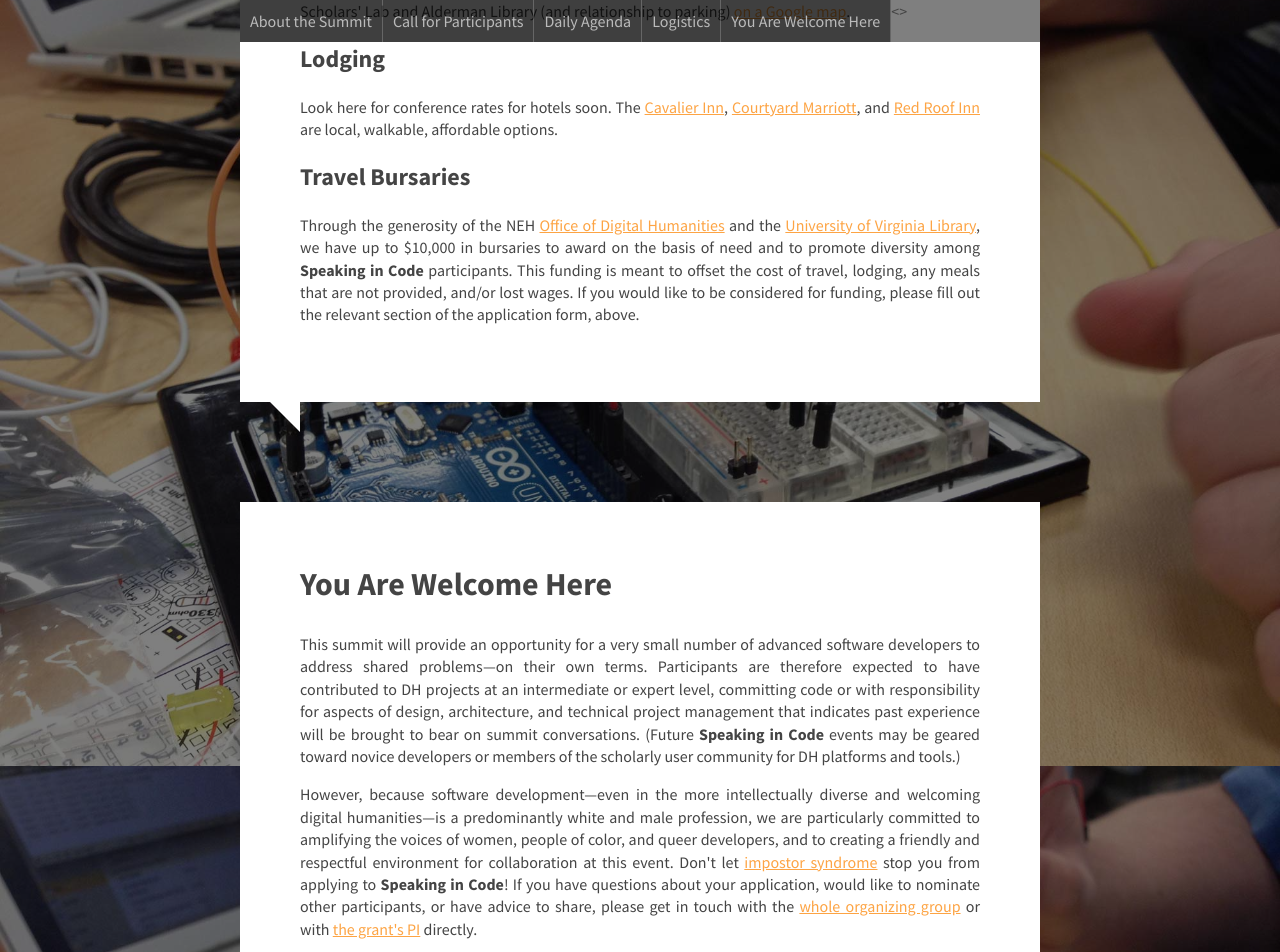
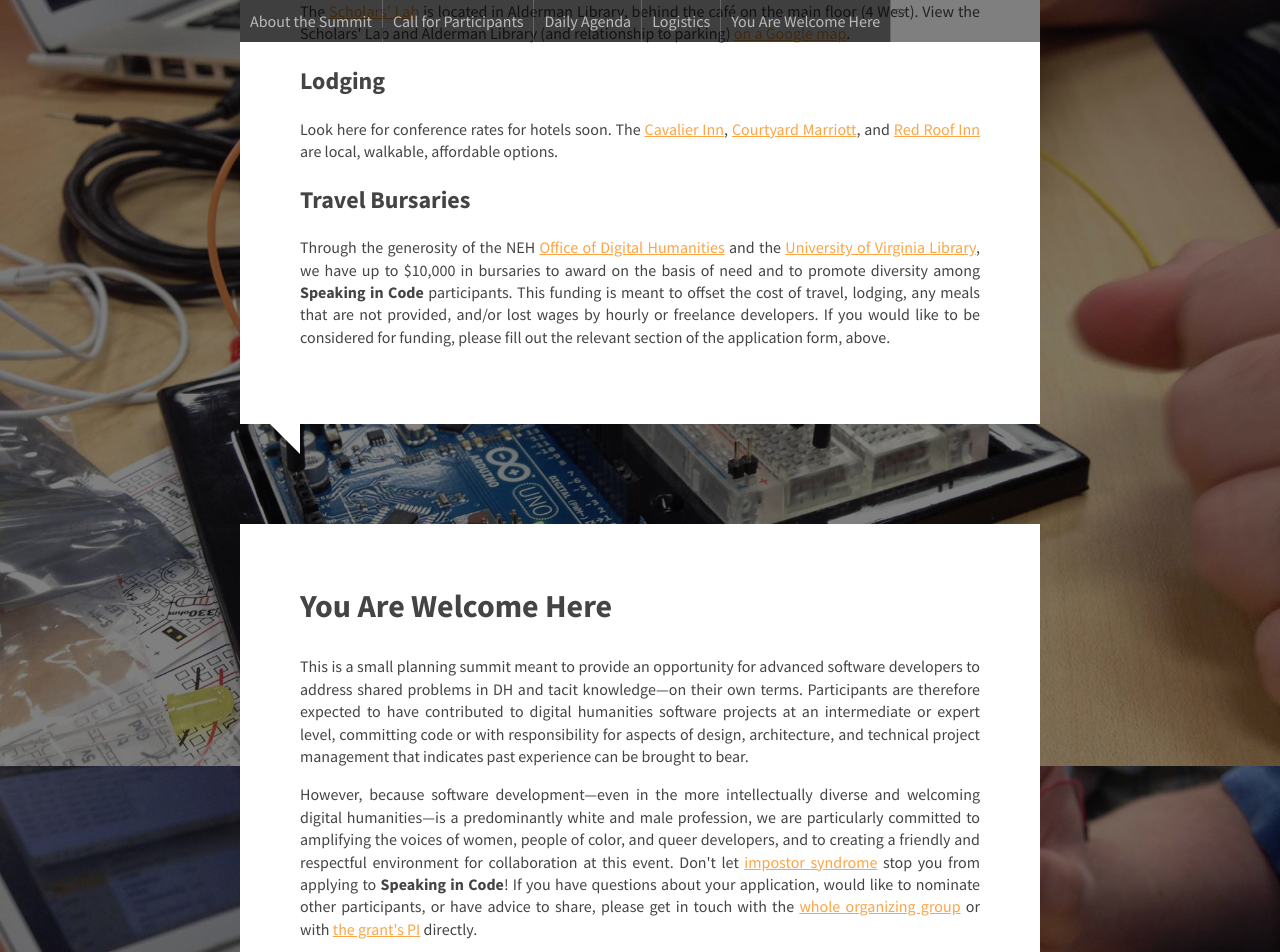
Before and after one commit to scholarslab/speakingincode, a Jekyll site: the page built from index.html, in a window 1280 px wide and 1400 px high, scrolled down 5954 px. Shown: the top 952 px of the window. Built offline with Jekyll 4.4.1, drawn with Linux system fonts in a browser that asks for light colours; nearby versions of some CDN libraries; Markdown is read by kramdown in place of the engine named in the settings; some of the changed text lies outside the part shown.

Commit message:
minor edits

```diff
--- a/index.html
+++ b/index.html
@@ -14,7 +14,7 @@
 
 <section id="call-for-participants">
     <h1>Call for Participants</h1>
-    <p><strong>Speaking in Code</strong> participants will be selected on the basis of their demonstrated experience in digital humanities software development, their interest in advancing solutions to the problems raised by the summit, and the disciplinary and cultural diversity they bring to the conversation. We particularly encourage and will prioritize applications by women developers, people of color, LGBT developers, and coders from other under-represented groups.</p>
+    <p><strong>Speaking in Code</strong> participants will be selected on the basis of their demonstrated experience in digital humanities software development, their interest in advancing solutions to the problems raised by the summit, and the disciplinary and cultural diversity they bring to the conversation. All applicants are welcome, but we particularly encourage and will prioritize participation by women, people of color, and LGBT developers, or coders from other under-represented groups.</p>
 	<p><strong>Apply by September 12th</strong> for best consideration.</p>
         <form action="https://docs.google.com/a/clioweb.org/forms/d/17TCtM7xXR5D0kNT1KNqzGF70Ap0NaOkecI8iCexmbBI/formResponse?embedded=true" method="POST" id="cfp-form" target="_self" onsubmit="">
         <label class="ss-q-item-label" for="entry_1497675481">Name</label>
@@ -28,11 +28,11 @@
         <input type="text" name="entry.1177089636" value="" class="ss-q-short" id="entry_1177089636" dir="auto">
         <br>
 
-        <label class="ss-q-item-label" for="entry_777688439">Why would you like to participate? What would you bring to the discussion, and what would you gain?</label>
+        <label class="ss-q-item-label" for="entry_777688439">Why would you like to participate? What experiences would you bring to the discussion, and what would you gain?</label>
         <textarea name="entry.777688439" rows="8" cols="0" class="ss-q-long" id="entry_777688439" dir="auto"></textarea>
         <br>
 
-        <label class="ss-q-item-label" for="entry_866267921">Would you like to be considered for a travel bursary? Please estimate your out-of-pocket costs and describe any other sources of support.</label>
+        <label class="ss-q-item-label" for="entry_866267921">Would you like to be considered for a travel bursary? Please estimate your out-of-pocket costs and disclose other sources of support.</label>
         <textarea name="entry.866267921" rows="6" cols="0" class="ss-q-long" id="entry_866267921" dir="auto"></textarea>
         <br>
 
@@ -44,7 +44,7 @@
 	        <input type="text" name="entry.496461367" value="" class="ss-q-short" id="entry_496461367" dir="auto">
 		        <br>
 
-		        <label class="ss-q-item-label" for="entry_1998338813">URL for bio/resume/CV</label>
+		        <label class="ss-q-item-label" for="entry_1998338813">URL(s) for bio/resume/CV/codebase</label>
 		        <input type="text" name="entry.1998338813" value="" class="ss-q-short" id="entry_1998338813" dir="auto">
 			        <br>
 
@@ -57,7 +57,7 @@
 
 <section id="agenda">
     <h1>Agenda</h1>
-    <p>We start from the premise that humanities software development holds more in common with traditional arts-and-crafts practice than with academic discourse, and that its methods and assumptions may embed a valuable, largely non-verbal new hermeneutic of "making." The <strong>Speaking in Code</strong> program calls on five respected, versatile, and motivated experts in the field to help participants articulate—from their own vantage points—whether and to what degree tacit humanities knowledge is embedded in DH developers’ craft, and to outline the new scholarly and methodological understandings that may be emergent from their praxis.</p>
+    <p>We start from the premise that humanities software development holds more in common with traditional arts-and-crafts practice than with academic discourse, and that its methods and assumptions may embed a valuable, largely non-verbal new hermeneutic of “making.” The <strong>Speaking in Code</strong> program calls on five respected, versatile, and motivated experts in the field to help participants articulate—from their own vantage points—whether and to what degree tacit humanities knowledge is embedded in DH developers’ craft, and to outline the new scholarly and methodological understandings that may be emergent from their praxis.</p>
 	<p>The second part of the summit will be a unconference-style “Development Day,” designed to foster grassroots leadership among participants and seed collaborative projects that may be technical or social in nature. Projects pitched on the second day are meant address the larger goals of <strong>Speaking in Code</strong> and the most practicable and potentially transformative among them may be undertaken by the <a href="http://scholarslab.org">Scholars' Lab</a> and new partners after the summit ends.</p>
     <h2>Monday, November 4th</h2>
     <table class="schedule" cellpadding="0" cellspacing="0">
@@ -184,14 +184,14 @@
             <tr>
                 <td>12:00–1:30</td>
                 <td>
-                    <h3>Lunch and continued project development</h3>
+                    <h3>Lunch (ordered in) and continued project development</h3>
                 </td>
             </tr>
             <tr>
                 <td>1:30–3:00</td>
                 <td>
                     <h3>Plenary Discussion</h3>
-                    <p>Development session projects report out for group engagement. Can we identify ongoing action items and needed players? What are the weaknesses and strengths of the proposed project plans? (Facilitated by <strong>Nowviskie</strong>.)</p>
+                    <p>Development session projects report out for group engagement. Can we identify ongoing action items and needed players? What are the weaknesses and strengths of the proposed project plans? What can we really accomplish? (Facilitated by <strong>Nowviskie</strong>.)</p>
                 </td>
             </tr>
             <td>3:00–3:30</td>
@@ -221,11 +221,11 @@
     <h2>Lodging</h2>
     <p>Look here for conference rates for hotels soon. The <a href="http://www.cavalierinn.com/">Cavalier Inn</a>, <a href="http://www.marriott.com/hotels/travel/chodt-courtyard-charlottesville-university-medical-center/">Courtyard Marriott</a>, and <a href="http://redroof-uva.com/">Red Roof Inn</a> are local, walkable, affordable options.</p>
     <h2>Travel Bursaries</h2>
-    <p>Through the generosity of the NEH <a href="http://www.neh.gov/divisions/odh">Office of Digital Humanities</a> and the <a href="http://library.virginia.edu">University of Virginia Library</a>, we have up to $10,000 in bursaries to award on the basis of need and to promote diversity among <strong>Speaking in Code</strong> participants. This funding is meant to offset the cost of travel, lodging, any meals that are not provided, and/or lost wages. If you would like to be considered for funding, please fill out the relevant section of the application form, above.</p>
+    <p>Through the generosity of the NEH <a href="http://www.neh.gov/divisions/odh">Office of Digital Humanities</a> and the <a href="http://library.virginia.edu">University of Virginia Library</a>, we have up to $10,000 in bursaries to award on the basis of need and to promote diversity among <strong>Speaking in Code</strong> participants. This funding is meant to offset the cost of travel, lodging, any meals that are not provided, and/or lost wages by hourly or freelance developers. If you would like to be considered for funding, please fill out the relevant section of the application form, above.</p>
 </section>
 <section id="inclusivity">
     <h1>You Are Welcome Here</h1>
-    <p>This summit will provide an opportunity for a very small number of advanced software developers to address shared problems&mdash;on their own terms. Participants are therefore expected to have contributed to DH projects at an intermediate or expert level, committing code or with responsibility for aspects of design, architecture, and technical project management that indicates past experience will be brought to bear on summit conversations. (Future <strong>Speaking in Code</strong> events may be geared toward novice developers or members of the scholarly user community for DH platforms and tools.)</p>
+    <p>This is a small planning summit meant to provide an opportunity for advanced software developers to address shared problems in DH and tacit knowledge&mdash;on their own terms. Participants are therefore expected to have contributed to digital humanities software projects at an intermediate or expert level, committing code or with responsibility for aspects of design, architecture, and technical project management that indicates past experience can be brought to bear.</p>
 	<p>However, because software development&mdash;even in the more intellectually diverse and welcoming digital humanities&mdash;is a predominantly white and male profession, we are particularly committed to amplifying the voices of women, people of color, and queer developers, and to creating a friendly and respectful environment for collaboration at this event. Don't let <a href="http://geekfeminism.wikia.com/wiki/Impostor_syndrome">impostor syndrome</a> stop you from applying to <strong>Speaking in Code</strong>! If you have questions about your application, would like to nominate other participants, or have advice to share, please get in touch with the <a href="mailto:scholarslab@virginia.edu">whole organizing group</a> or with <a href="mailto:nowviskie@gmail.com">the grant's PI</a> directly.</p>
-	<p>If interest in <strong>Speaking in Code</strong> greatly exceeds our funding and local capacity, the Scholars' Lab will explore options for remote participation.
+	<p>If interest in <strong>Speaking in Code</strong> greatly exceeds our funding and local capacity, the Scholars' Lab will explore options for remote participation. (And future <strong>Speaking in Code</strong> events may be geared toward novice developers or members of the scholarly user community for DH platforms and tools.)
 </section>
```
Also changed, not shown: other parts of index.html (+1 -1 lines).
